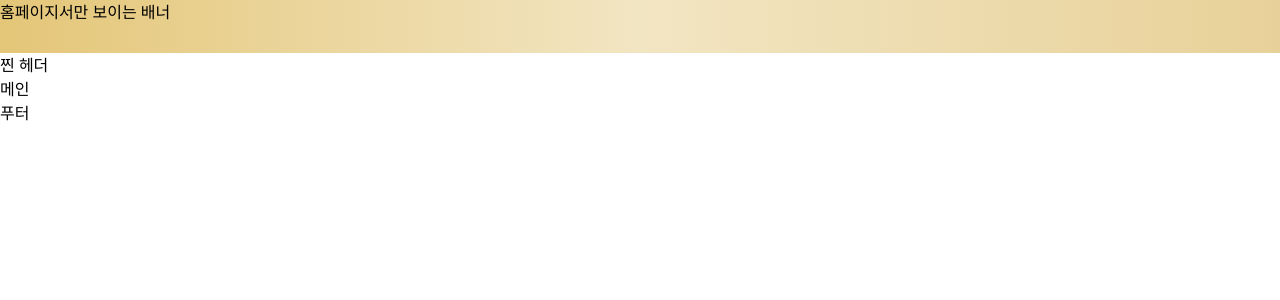
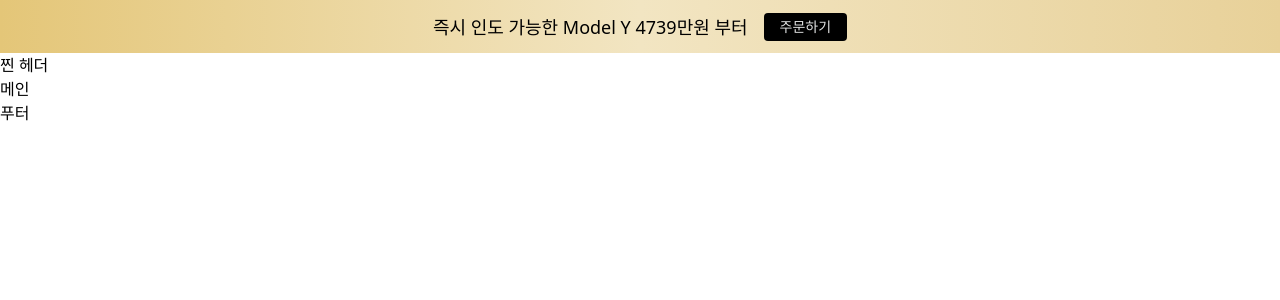
Before and after one commit to jong-k/clone-tesla, a Next.js app: page / in a window 1280 px wide. Shown: the top 300 px of the page. Built offline with nearby package versions, Linux system fonts and the light colour scheme.

Commit message:
feat: top banner 완성

```diff
--- a/src/components/home/TopBanner.tsx
+++ b/src/components/home/TopBanner.tsx
@@ -1,5 +1,13 @@
+import Link from "next/link";
+
 export default function TopBanner() {
   return (
-    <section className="h-[53px] w-full bg-top-banner">홈페이지서만 보이는 배너</section>
+    <section className="flex h-[53px] w-full items-center justify-center bg-top-banner">
+      <div className="text-lg">즉시 인도 가능한 Model Y&nbsp;</div>
+      <p className="text-lg">4739만원 부터</p>
+      <Link href="/" className="ml-4 rounded bg-black px-4 py-1 text-sm text-[#e2e3e3]">
+        주문하기
+      </Link>
+    </section>
   );
 }
```
